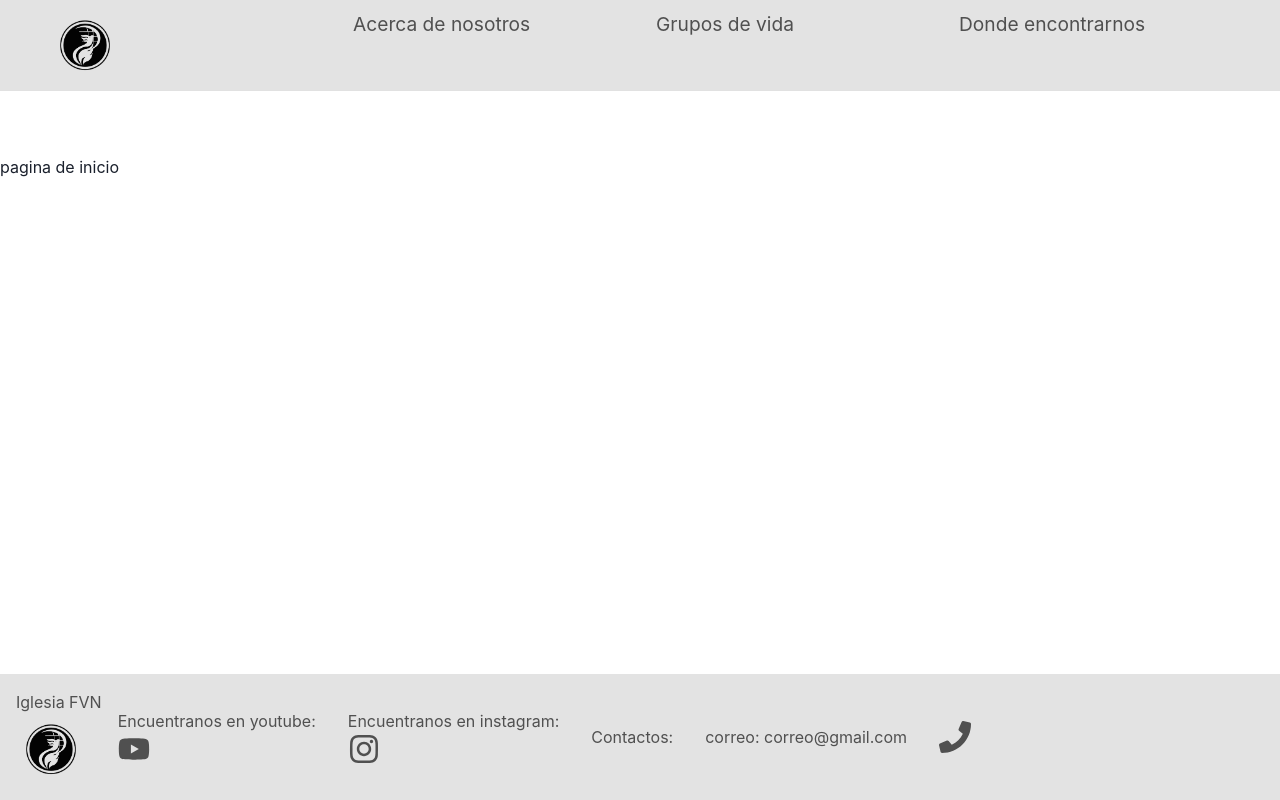
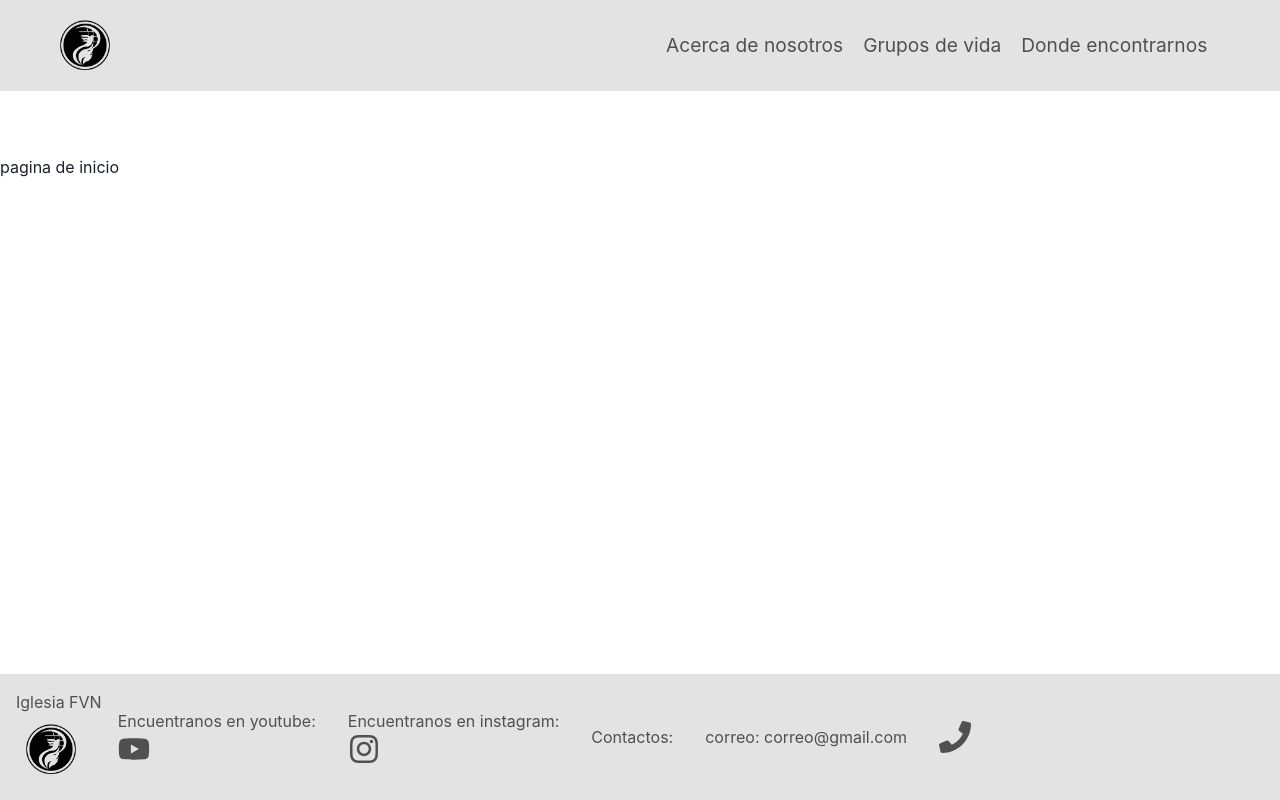
Before and after one commit to xXelyazXx/pagina, a Next.js app: page / in a window 1280 px wide. Built offline with nearby package versions, Linux system fonts and the light colour scheme.

Commit message:
collapse añadido en header

```diff
--- a/app/components/header.js
+++ b/app/components/header.js
@@ -1,8 +1,6 @@
 "use client"
-import Link from "next/link";
-import React from "react";
-import { Image, Box } from '@chakra-ui/react';
-
+import { useState } from 'react';
+import { Box, Image, Link, Collapse, useDisclosure, useMediaQuery, Button } from '@chakra-ui/react';
 
 const links = [
   { nombre: "Acerca de nosotros", url: "/acerca" },
@@ -10,8 +8,12 @@ const links = [
   { nombre: "Donde encontrarnos", url: "/ubicaciones" },
 ];
 
-const tamanoImagen = "70px"
+const tamanoImagen = "70px";
+
 export default function Header() {
+  const { isOpen, onToggle, onClose } = useDisclosure();
+  const [isSmallScreen] = useMediaQuery("(max-width: 600px)");
+
   return (
     <nav className="navegacion">
       <Box width={tamanoImagen} height={tamanoImagen}>
@@ -19,13 +21,47 @@ export default function Header() {
           <Image src="/imagenes/images-removebg-preview.png" alt="logo" boxSize={tamanoImagen} />
         </Link>
       </Box>
-      {links.map((link) => (
-        <Box>
-          <Link href={link.url} key={link.url}>
-            {link.nombre}
-          </Link>
+      {isSmallScreen ? (
+        <>
+          <Button onClick={onToggle}>Menu</Button>
+          <Collapse in={isOpen} animateOpacity>
+            <Box
+              position="absolute"
+              top="0"
+              left="0"
+              width="100%"
+              height="100vh"
+              bg="white"
+              zIndex="10"
+              display="flex"
+              flexDirection="column"
+              alignItems="center"
+              justifyContent="center"
+            >
+              <Button onClick={onClose} position="absolute" top="10px" right="10px">
+                Cerrar
+              </Button>
+              {links.map((link) => (
+                <Box key={link.url} margin="10px 0">
+                  <Link href={link.url}>
+                    {link.nombre}
+                  </Link>
+                </Box>
+              ))}
+            </Box>
+          </Collapse>
+        </>
+      ) : (
+        <Box display="flex" flexDirection="row" alignItems="center">
+          {links.map((link) => (
+            <Box key={link.url} margin="10px">
+              <Link href={link.url}>
+                {link.nombre}
+              </Link>
+            </Box>
+          ))}
         </Box>
-      ))}
+      )}
     </nav>
   );
 }
```
